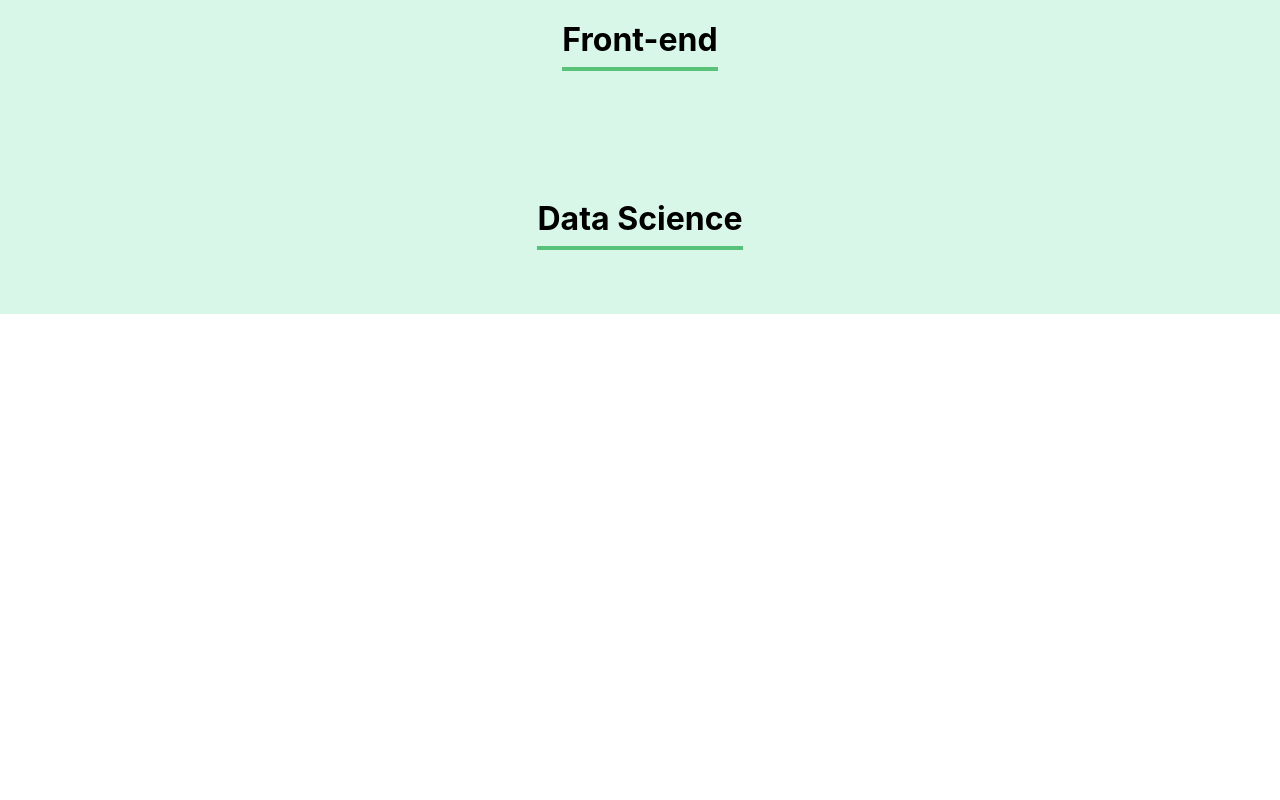
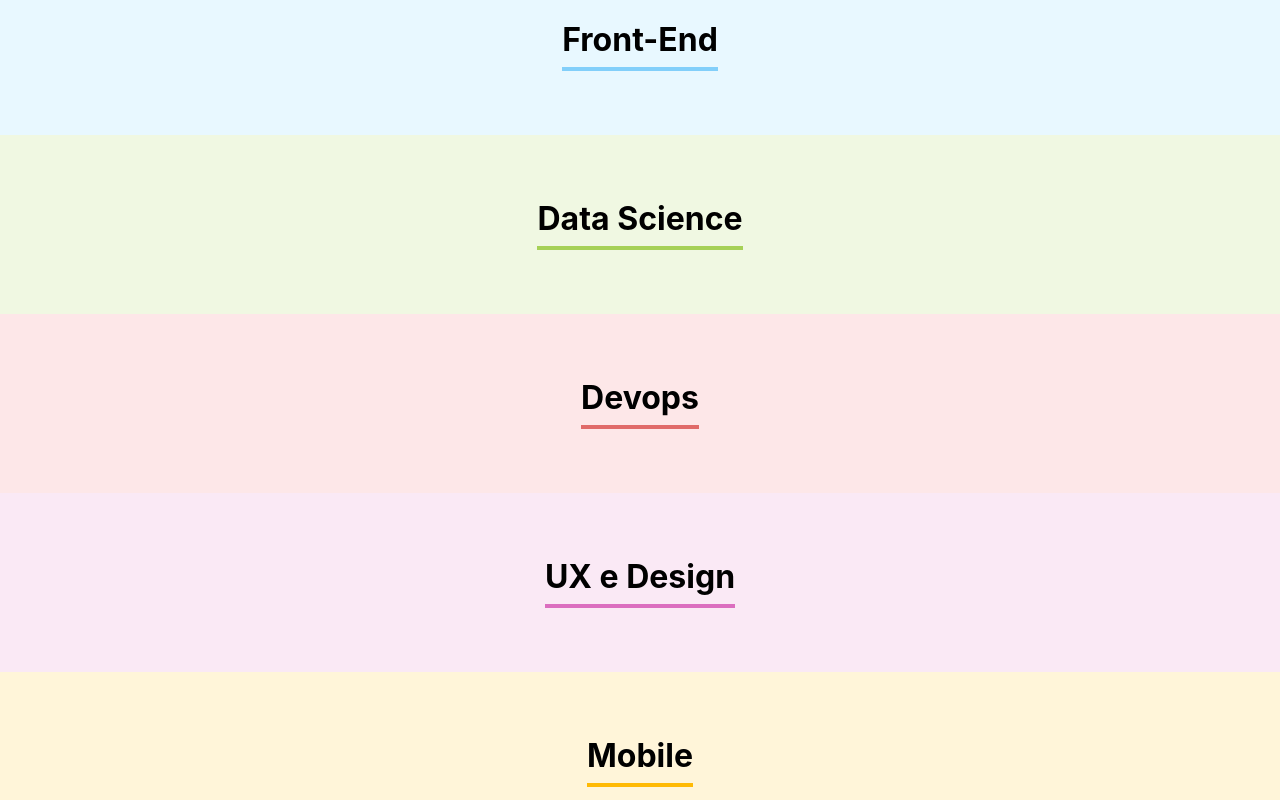
Before and after one commit to hbauhvagner/organo, a React (Create React App) app: page / in a window 1280 px wide. Shown: the part 1700-2500 px from the top of the page. Before the commit the page ends 2014 px from the top, so only its background shows below. Built offline with nearby package versions, Linux system fonts and the light colour scheme.

Commit message:
Elevando a lista de times

```diff
--- a/src/App.js
+++ b/src/App.js
@@ -4,6 +4,44 @@
 import Team from './components/Team';
 
 function App() {
+  const teams = [
+    {
+      name: 'Programação',
+      primaryColor: '#57c278',
+      secondaryColor: '#d9f7e9'
+    },
+    {
+      name: 'Front-End',
+      primaryColor: '#82CFFA',
+      secondaryColor: '#E8F8FF'
+    },
+    {
+      name: 'Data Science',
+      primaryColor: '#A6D157',
+      secondaryColor: '#F0F8E2'
+    },
+    {
+      name: 'Devops',
+      primaryColor: '#E06B69',
+      secondaryColor: '#FDE7E8'
+    },
+    {
+      name: 'UX e Design',
+      primaryColor: '#DB6EBF',
+      secondaryColor: '#FAE9F5'
+    },
+    {
+      name: 'Mobile',
+      primaryColor: '#FFBA05',
+      secondaryColor: '#FFF5D9'
+    },
+    {
+      name: 'Inovação e Gestão',
+      primaryColor: '#FF8A29',
+      secondaryColor: '#FFEEDF'
+    },
+  ]
+
   const [users, setUsers] = useState([])
 
   const newUserAdded = (user) => {
@@ -15,9 +53,7 @@
     <div className="App">
       <Banner />
       <Form registeredUser={user => newUserAdded(user)} />
-      <Team name='Programação' />
-      <Team name='Front-end' />
-      <Team name='Data Science' />
+      {teams.map(team => <Team key={team.name} name={team.name} primaryColor={team.primaryColor} secondaryColor={team.secondaryColor} />)}
     </div>
   );
 }
--- a/src/components/Team/index.js
+++ b/src/components/Team/index.js
@@ -2,8 +2,8 @@
 
 const Team = (props) => {
     return (
-        <section className='team'>
-            <h3>{props.name}</h3>
+        <section className='team' style={{ backgroundColor: props.secondaryColor }}>
+            <h3 style={{ borderColor: props.primaryColor }}>{props.name}</h3>
         </section>
     )
 }
--- a/src/components/Team/style.css
+++ b/src/components/Team/style.css
@@ -1,12 +1,11 @@
 .team {
     text-align: center;
     padding: 32px;
-    background-color: #d9f7e9;
 }
 
 .team h3 {
     font-size: 32px;
-    border-bottom: 4px solid #57c278;
+    border-bottom: 4px solid;
     display: inline-block;
     padding-bottom: 8px;
 }
```
